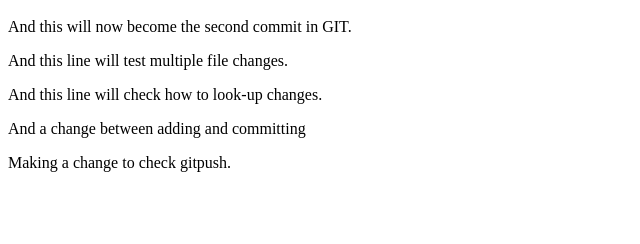
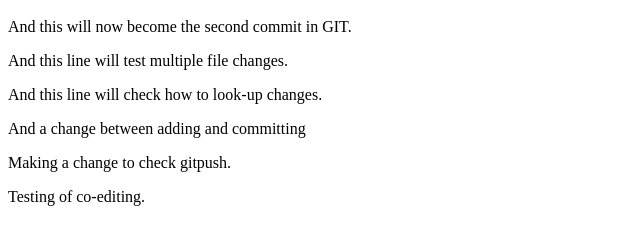
Before and after one commit to northonm31/gamob, a plain HTML site: page index.html in a window 1280 px wide. Shown: the part 48-292 px from the top of the page, without its empty margins (0-640 px from the left). Drawn offline with Linux system fonts and the light colour scheme.

Commit message:
Testing co-edits

```diff
--- a/index.html
+++ b/index.html
@@ -6,5 +6,6 @@
 		<p>And this line will check how to look-up changes.</p>
 		<p>And a change between adding and committing</p>
 		<p>Making a change to check gitpush.</p>
+		<p>Testing of co-editing.</p>
 	</body>
 </html>
```
